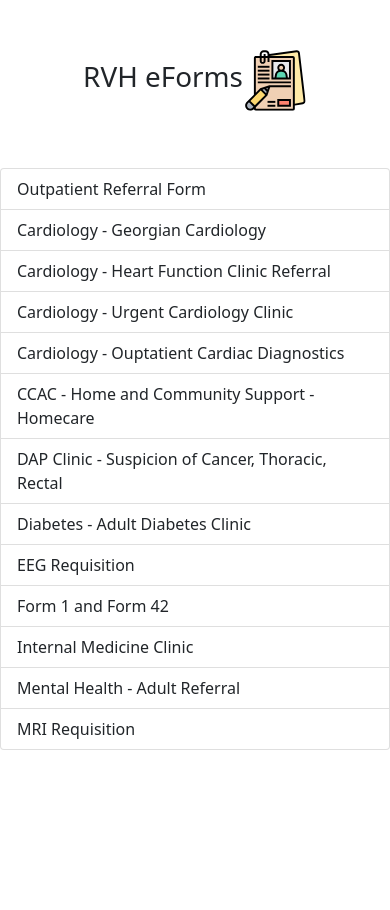
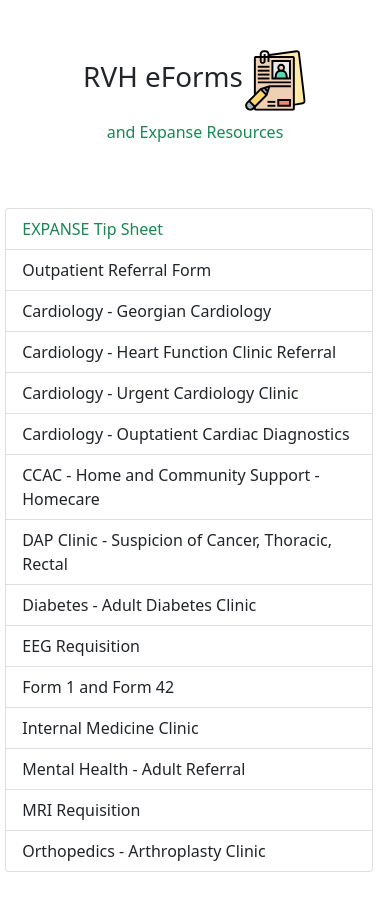
Before and after one commit to jdc9111/rvhForms, a plain HTML site: page index.html in a window 390 px wide. Before the commit the page ends 844 px from the top, so only its background shows below. Drawn offline with nearby package versions, Linux system fonts and the light colour scheme.

Commit message:
Added tip sheet and responsive

```diff
--- a/index.html
+++ b/index.html
@@ -16,13 +16,19 @@
     <title>RVH eForms</title>
   </head>
   <body>
-    <h1 class="pt-5 text-center">
-      RVH eForms<img id="titlepic" src="images/forms.svg" />
-    </h1>
+    <div class="pt-5 text-center">
+      <h1>RVH eForms<img id="titlepic" src="images/forms.svg" /></h1>
+      <p class="text-success">and Expanse Resources</p>
+    </div>
 
-    <div class="m-lg-5 m-sm-0 pt-5">
-      <!-- </div>style="width: 800px">  -->
-      <div class="list-group">
+    <div class="pt-5 pb-5">
+      <div class="row justify-content-center">
+        <div class="list-group col-11 col-md-10 col-lg-6">
+          <a
+            href="eFORMS/Expanse_tip_sheet.pdf"
+            class="list-group-item list-group-item-action text-success"
+            >EXPANSE Tip Sheet</a
+          >
           <a
             href="eFORMS/Outpatient Consult Request from RVH ED.pdf"
             class="list-group-item list-group-item-action"
@@ -92,6 +98,13 @@
             class="list-group-item list-group-item-action"
             >MRI Requisition</a
           >
+
+          <a
+            href="eFORMS/Arthroplasty clinic.pdf"
+            class="list-group-item list-group-item-action"
+            >Orthopedics - Arthroplasty Clinic</a
+          >
+        </div>
       </div>
     </div>
 
```
Also changed, not shown: 2 other files. Lines whose indentation alone changed are shown as unchanged.
